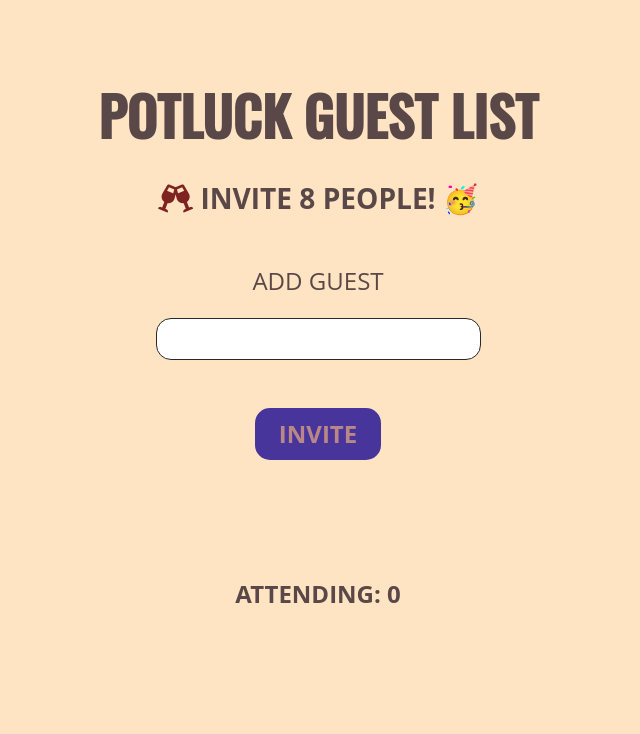
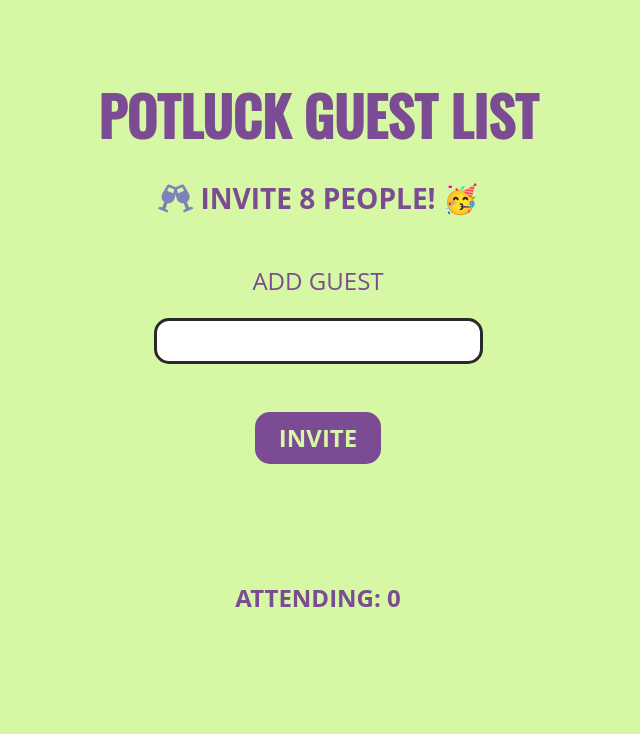
Before and after one commit to AvrilMary/assign-a-potluck, a website: page index.html in a window 1280 px wide. Shown: the whole page, without its empty margins (322-962 px from the left). Drawn offline with nearby package versions, Linux system fonts and the light colour scheme.

Commit message:
New changes to CSS styles using a new color palette

```diff
--- a/css/styles.css
+++ b/css/styles.css
@@ -13,13 +13,13 @@ body {
   margin: 0;
   font-family: "Open Sans", sans-serif;
   text-transform: uppercase;
-  color: rgb(90, 72, 72);
+  color: #7B4B94;
   font-size: 16px;
   text-align: center;
   background-image: #fff;
   font-family: "Open Sans", sans-serif;
   margin-top: 3rem;
-  background-color: bisque;
+  background-color: #D6F7A3;
 }
 
 .attendees {
@@ -74,7 +74,7 @@ h1 {
 }
 
 .fa-glass-cheers {
-  color: rgb(126, 34, 34);
+  color: #7D82B8;
 }
 
 
@@ -82,13 +82,13 @@ button {
   align-self: center;
   margin: 2em 0;
   padding: 0.5em 1em;
-  color: rgb(185, 135, 135);
+  color: #D6F7A3;
   font-size: 1em;
   text-transform: uppercase;
   font-weight: bold;
   border: none;
   cursor: pointer;
-  background-color: rgb(72, 53, 156);
+  background-color: #7B4B94;
   border-radius: 15px;
 }
 
@@ -105,7 +105,7 @@ button:active {
 }
 
 input {
-  border: 1px solid #292929;
+  border: 3px solid #292929;
   border-radius: 15px;
 }
 
```
